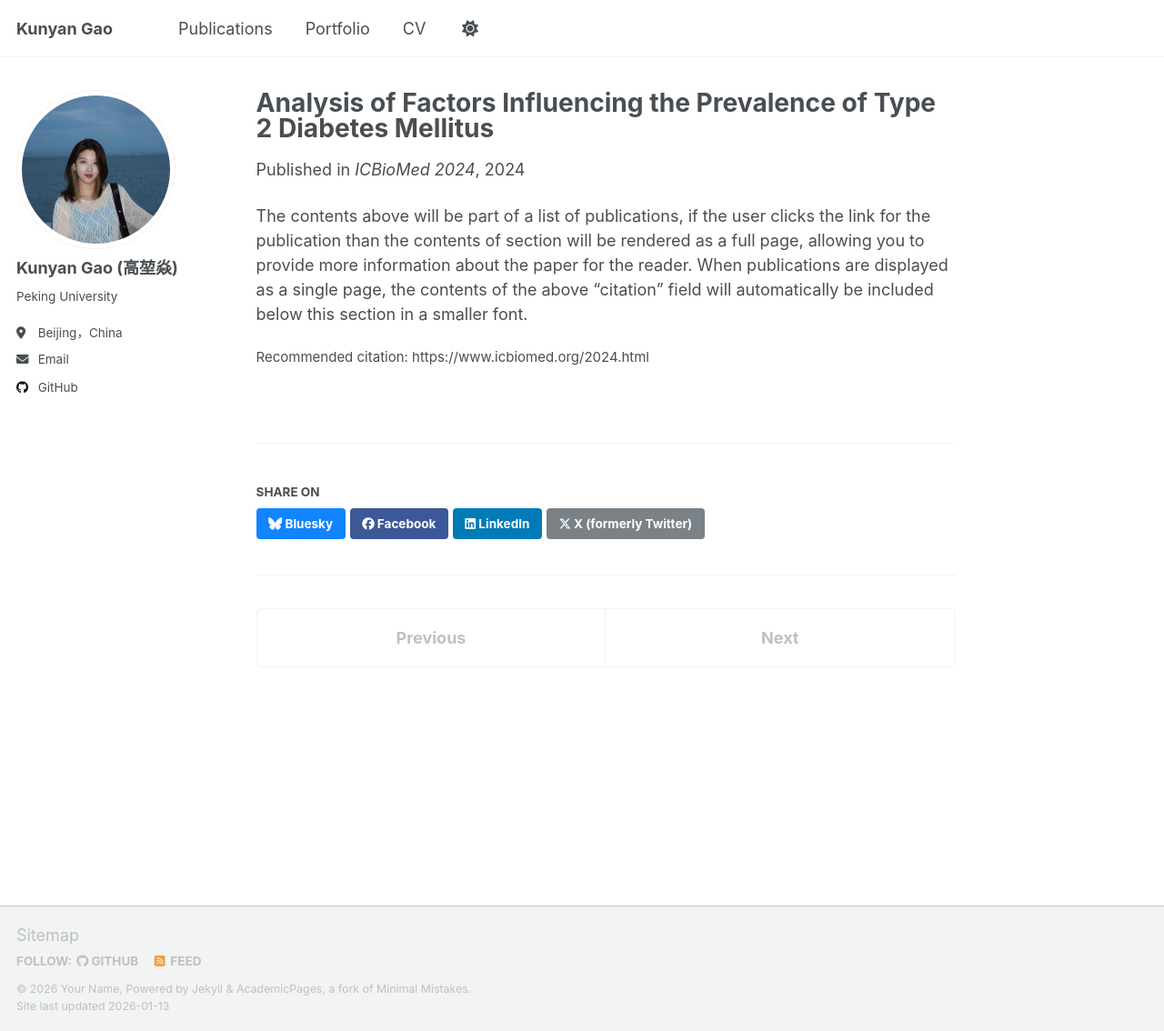
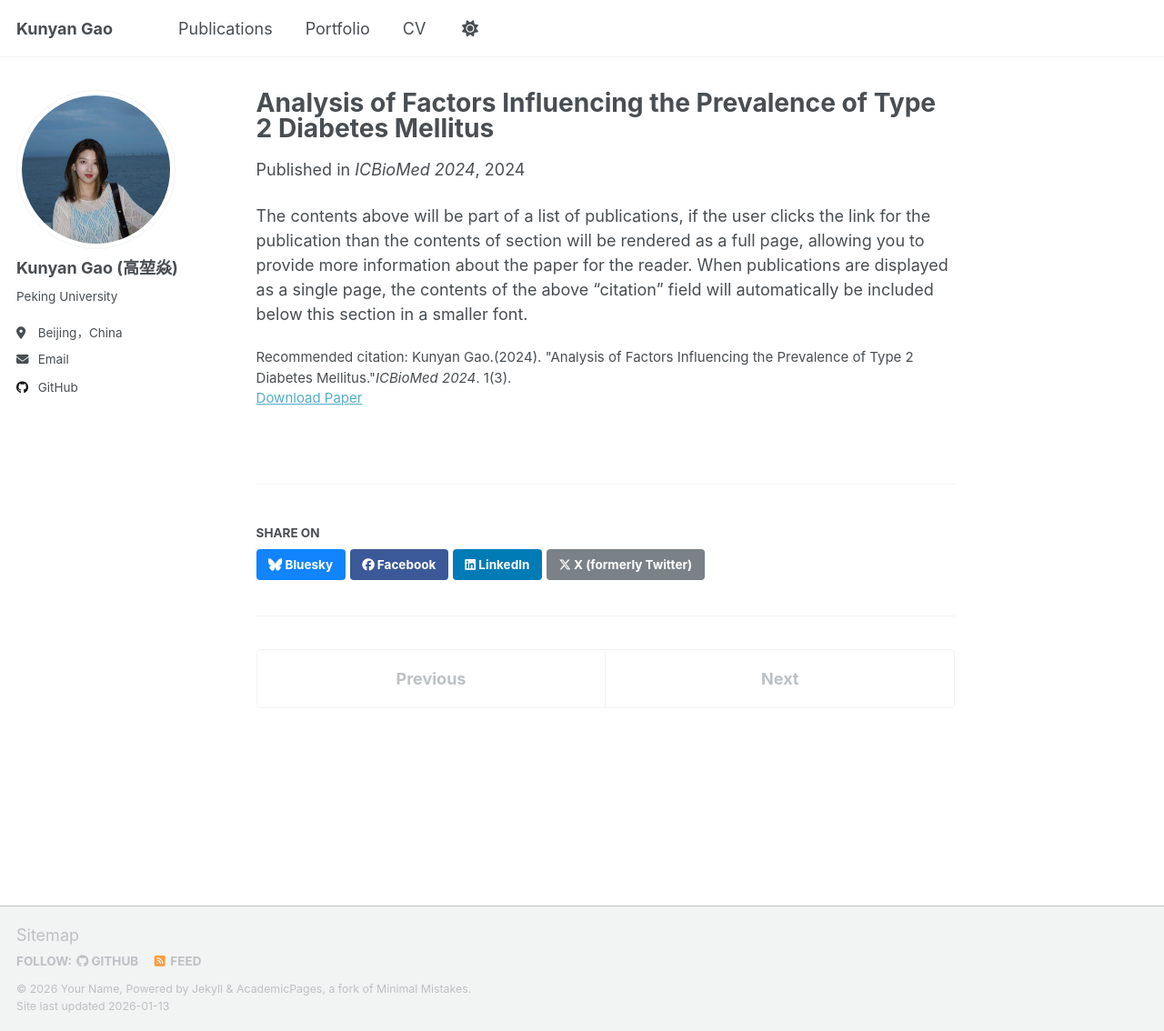
Before and after one commit to Alissa0106/Alissa0106.github.io, a Jekyll site: the page built from _publications/2024-08-29-Analysis of Factors Influencing the Prevalence of Type 2 Diabetes Mellitus.md, in a window 1280 px wide and 1134 px high. Shown: the whole window at 91% size. Built offline with Jekyll 4.4.1, drawn with Linux system fonts in a browser that asks for light colours; a script that is not in the unit is left out.

Commit message:
Update 2024-08-29-Analysis of Factors Influencing the Prevalence of Type 2 Diabetes Mellitus.md

```diff
--- a/_publications/2024-08-29-Analysis of Factors Influencing the Prevalence of Type 2 Diabetes Mellitus.md
+++ b/_publications/2024-08-29-Analysis of Factors Influencing the Prevalence of Type 2 Diabetes Mellitus.md
@@ -7,8 +7,8 @@ excerpt: 'This study analyzed factors influencing the prevalence of type 2 diabe
 date: 2024-08-29
 venue: 'ICBioMed 2024'
 #slidesurl: 'http://academicpages.github.io/files/slides1.pdf'
-#paperurl: 'http://academicpages.github.io/files/paper1.pdf'
+paperurl: '/files/Analysis of Factors Influencing the Prevalence of Type 2 Diabetes Mellitus.pdf'
 #bibtexurl: 'http://academicpages.github.io/files/bibtex1.bib'
-citation: 'https://www.icbiomed.org/2024.html'
+citation: 'Kunyan Gao.(2024). "Analysis of Factors Influencing the Prevalence of Type 2 Diabetes Mellitus."<i>ICBioMed 2024</i>. 1(3).'
 ---
 The contents above will be part of a list of publications, if the user clicks the link for the publication than the contents of section will be rendered as a full page, allowing you to provide more information about the paper for the reader. When publications are displayed as a single page, the contents of the above "citation" field will automatically be included below this section in a smaller font.
```
